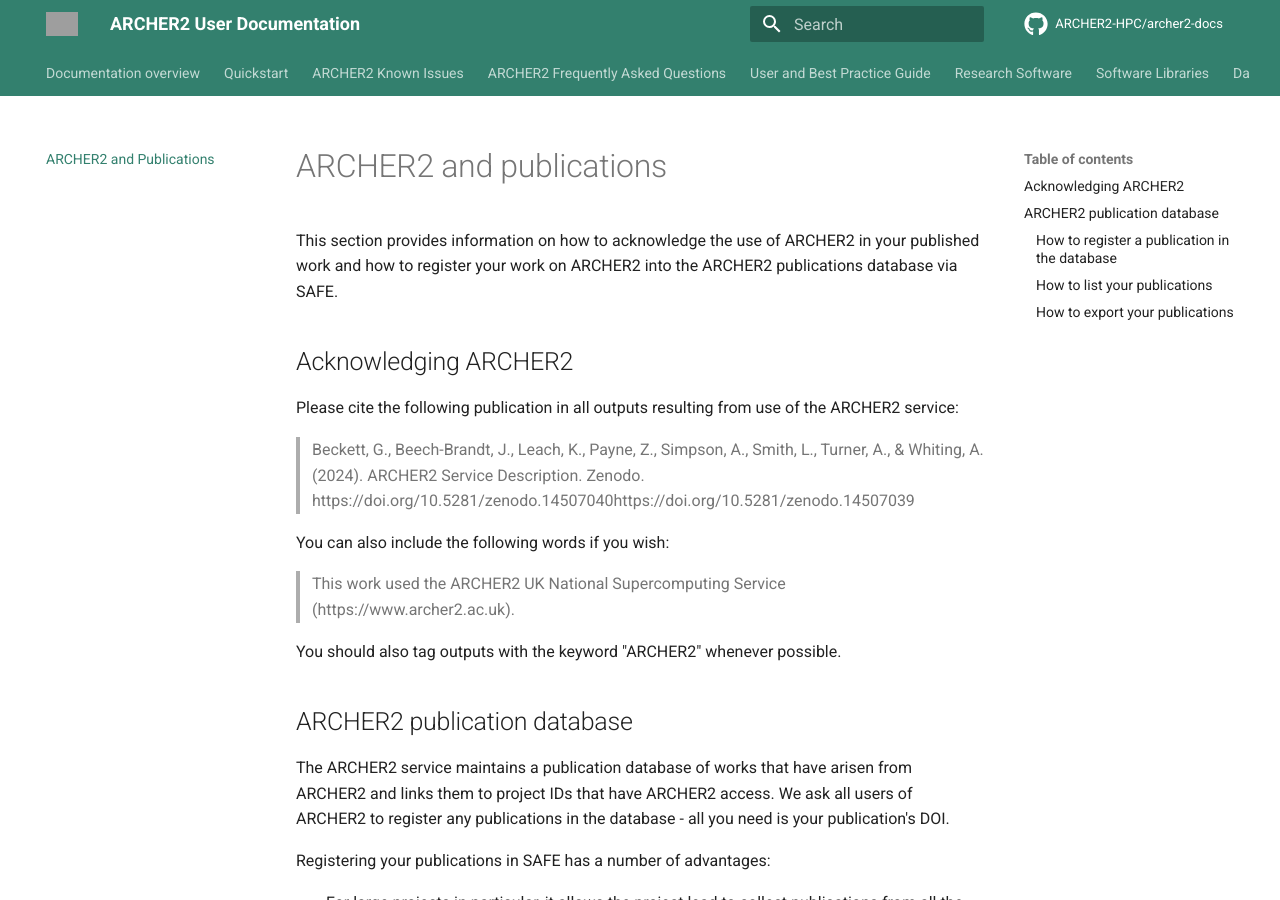
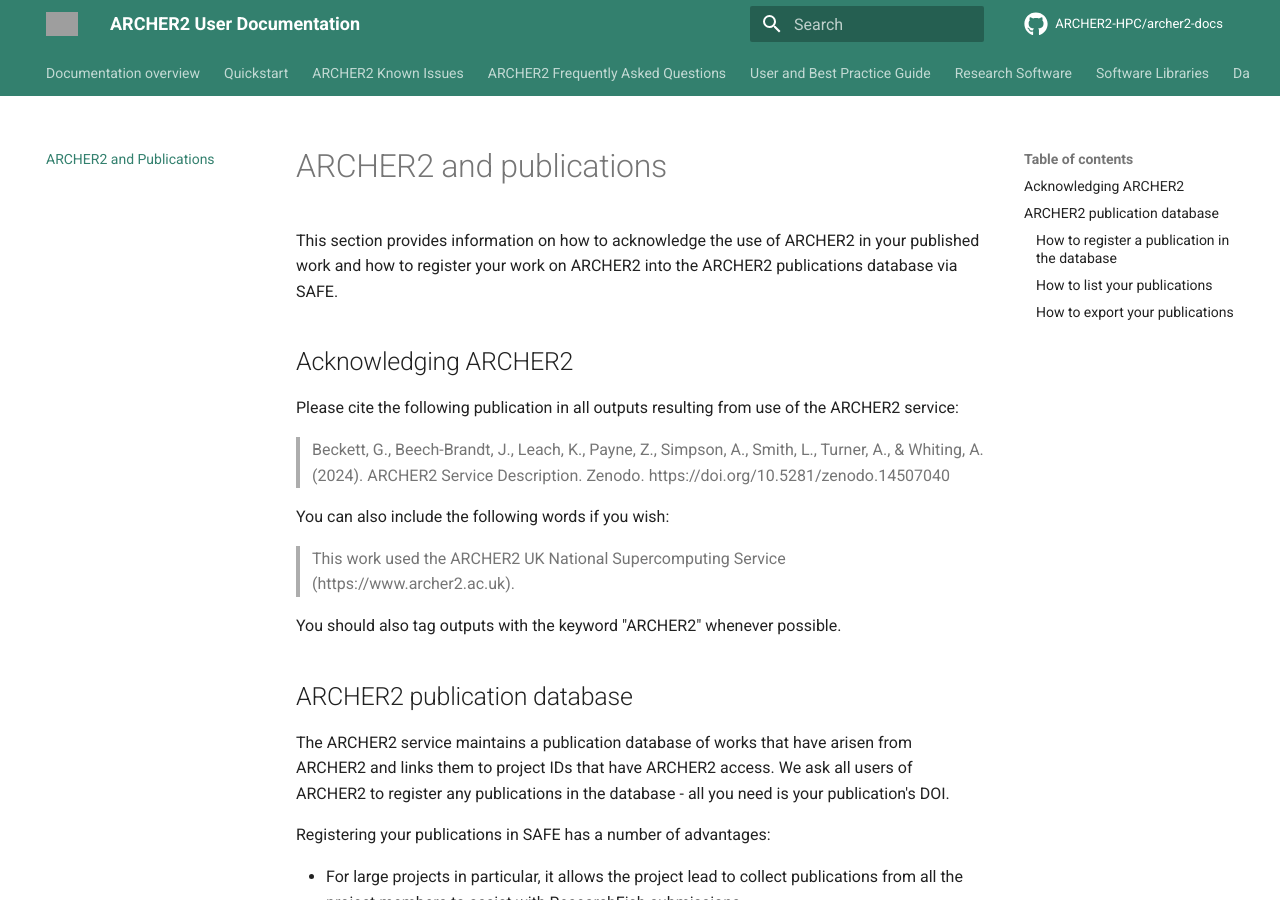
Before and after one commit to ARCHER2-HPC/archer2-docs, an MkDocs documentation site: the page built from docs/publish/index.md, in a window 1280 px wide and 900 px high. Built offline with MkDocs 1.6.1 and Material for MkDocs 9.7.7, drawn with Linux system fonts in a browser that asks for light colours; comment, search, counter and statistics services are not loaded; some of the changed lines change nothing that is shown; grey boxes are pictures that could not be loaded.

Commit message:
Fixes typo

```diff
--- a/docs/publish/index.md
+++ b/docs/publish/index.md
@@ -7,7 +7,7 @@
 
 Please cite the following publication in all outputs resulting from use of the ARCHER2 service:
 
-> Beckett, G., Beech-Brandt, J., Leach, K., Payne, Z., Simpson, A., Smith, L., Turner, A., & Whiting, A. (2024). ARCHER2 Service Description. Zenodo. https://doi.org/10.5281/zenodo.14507040https://doi.org/10.5281/zenodo.14507039
+> Beckett, G., Beech-Brandt, J., Leach, K., Payne, Z., Simpson, A., Smith, L., Turner, A., & Whiting, A. (2024). ARCHER2 Service Description. Zenodo. https://doi.org/10.5281/zenodo.14507040
 
 You can also include the following words if you wish:
 
```
